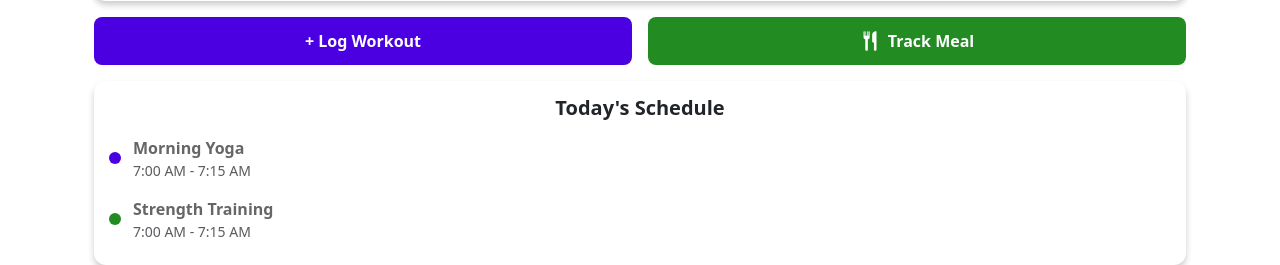
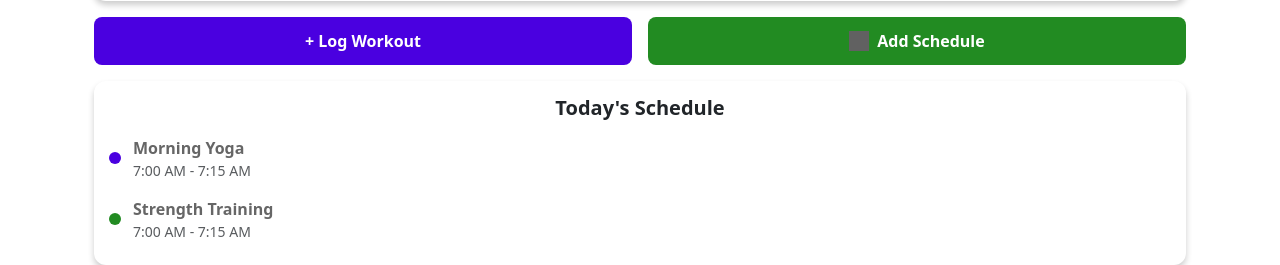
Before and after one commit to Jeoshyung/csci42-gym-app, a Django app: page / in a window 1280 px wide. Shown: the part 1143-1408 px from the top of the page. Run offline with Django 5.2, Linux system fonts and the light colour scheme; the visitor is signed in with stand-in values (Sample User, id 1); data that the repository does not hold is empty; some libraries are stand-ins or nearby versions; grey boxes are pictures that could not be loaded.

Commit message:
Change track meal to add schedule

```diff
--- a/core/templates/index.html
+++ b/core/templates/index.html
@@ -99,7 +99,7 @@
         <div class="d-flex gap-3 mt-3">
             <a href="workoutlogging" class="btn-trackfit btn-workout">+ Log Workout</a>
             <a href="#" class="btn-trackfit btn-meal">
-                <img src="{% static 'images/button_icons/fork_and_knife.png' %}" class="btn-icon" alt="Fork and Knife"> Track Meal
+                <img src="{% static 'images/button_icons/calendar.png' %}" class="btn-icon" alt="Fork and Knife"> Add Schedule
             </a>
         </div>
 
```
